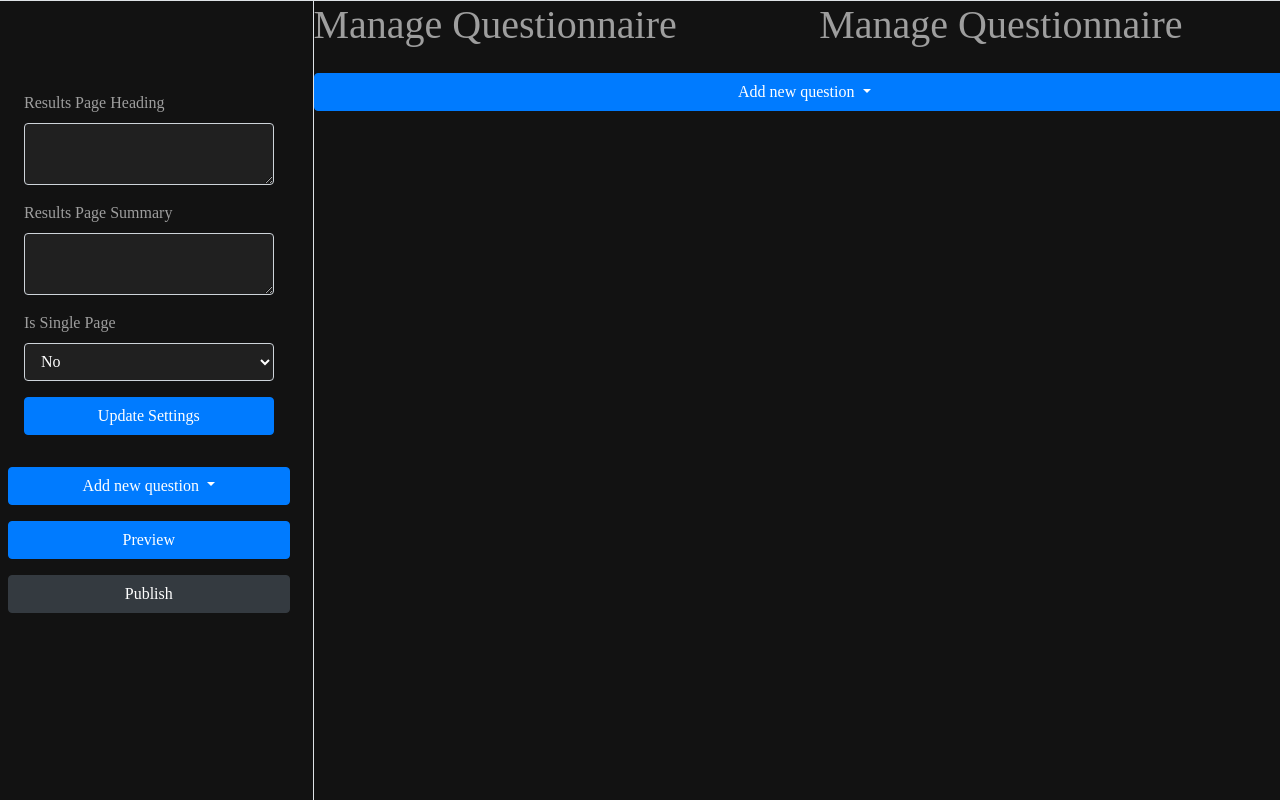
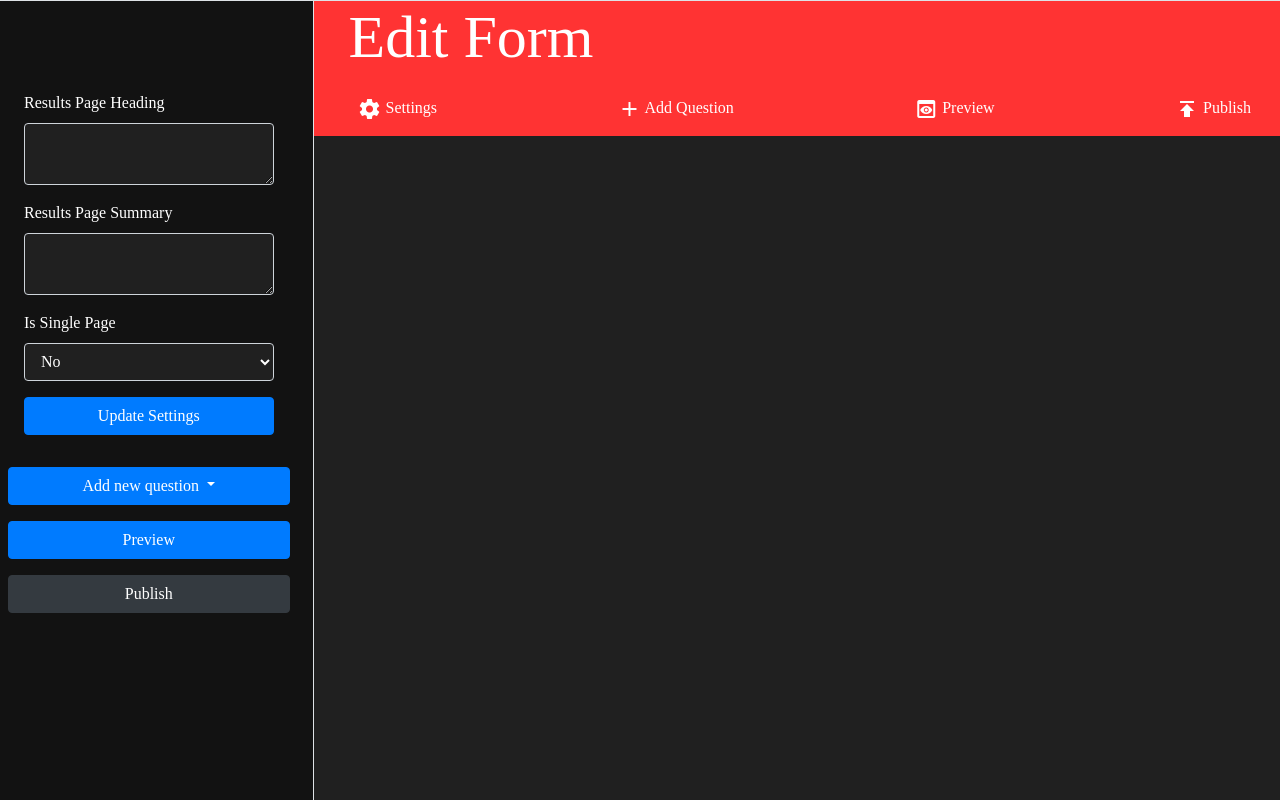
Before and after one commit to lukeaparker/LogicalSurvey, a Flask app: template admin/templates/manage_questionnaire/manage-questionnaire.html in a window 1280 px wide. Run offline with Flask 2, Linux system fonts and the light colour scheme; the template is opened without the code that fills it, so the values that code supplies are empty; parts of the project's set-up code (start-up, migrations or seed data) failed here and were passed over; some libraries are stand-ins or nearby versions.

Commit message:
styled mannage questionaire view

```diff
--- a/admin/templates/manage_questionnaire/manage-questionnaire.html
+++ b/admin/templates/manage_questionnaire/manage-questionnaire.html
@@ -68,36 +68,33 @@
             </div>
         </div>
 
-        <div class="col-9 overflow-auto border-left" style="height: 100%; padding: 0px;">
-            <div class="row">
+        <div class="col-9 overflow-auto border-left" style="height: 100%; padding: 0px; background-color: #202020; color: white;">
+
+
+
+
+<div style="background-color: #ff3333;">
                 <div class="col">
-                    <h1 class="text-left">Manage Questionnaire</h1>
+                    <h1 class="text-left" style="font-size: 60px; padding-left: 20px;">Edit Form</h1>
                 </div>
-                <div class="col">
-                    <h1 class="text-left">Manage Questionnaire</h1>
-                </div>
+
+                        <nav class="navbar navbar-expand-lg navbar-dark">
+            <div class="container-fluid">
+            <a class="btn" style="color: white;" href="/logout"><i class="material-icons" style="vertical-align: middle">settings</i> Settings</a>
+                <a class="btn" style="color: white;" href="/logout"><i class="material-icons" style="vertical-align: middle">add</i> Add Question</a>
+                <a class="btn" style="color: white;" href="/logout"><i class="material-icons" style="vertical-align: middle">preview</i> Preview</a>
+                                <a class="btn" style="color: white;" href="/logout"><i class="material-icons" style="vertical-align: middle">publish</i> Publish</a>
             </div>
-            <div class="dropdown mt-3">
-                        <button class="btn btn-primary dropdown-toggle w-100" type="button" id="dropdownMenuButton"
-                            data-toggle="dropdown" aria-haspopup="true" aria-expanded="false">
-                            Add new question
-                        </button>
-                        <div class="dropdown-menu w-100" aria-labelledby="dropdownMenuButton">
-                            <a class="dropdown-item"
-                                href="/admin/manage-questionnaire/create-question/main/multiple_choice">Multiple
-                                Choice</a>
-                            <a class="dropdown-item"
-                                href="/admin/manage-questionnaire/create-question/main/user_input">User
-                                Input</a>
-                            <a class="dropdown-item"
-                                href="/admin/manage-questionnaire/create-question/main/yes-no">Yes/No</a>
-                            <a class="dropdown-item"
-                                href="/admin/manage-questionnaire/create-question/main/statement">Statement</a>
-                            <a class="dropdown-item"
-                                href="/admin/manage-questionnaire/create-question/main/question-group">Question
-                                Group</a>
-                        </div>
-                    </div>
+        </nav>
+
+
+
+        </div>
+
+
+
+
+
             {% for question in questions %}
                 {% include 'manage_questionnaire/partials/question-card.html' %}
             {% endfor %}
--- a/static/CSS/styles.css
+++ b/static/CSS/styles.css
@@ -11,15 +11,19 @@ html, body {
   background-color: #121212;
 }
 
+.navbar {
+  color: white;
+}
+
 body {
   margin: 0;
   padding: 0;
   text-align: center;
-  font-family: Jacques Francois;
   font-style: normal;
   font-weight: normal;
   background-color: #121212;
-  color: #9e9e9e;
+  color: white;
+  font-family: 'Montserrat';
 }
 
 .card {
@@ -51,13 +55,9 @@ p {
   font-size: 24px;
 }
 
-.navigation-bar {
-  background-color: #1e1e1e;
-  border-color: #1e1e1e;
-  color: #9e9e9e;
-}
 
-a, a:hover, a:active, a:visited { color: #9e9e9e;  }
+
+a, a:hover, a:active, a:visited { color: white;  }
 
 a:link {
   text-decoration: none;
```
